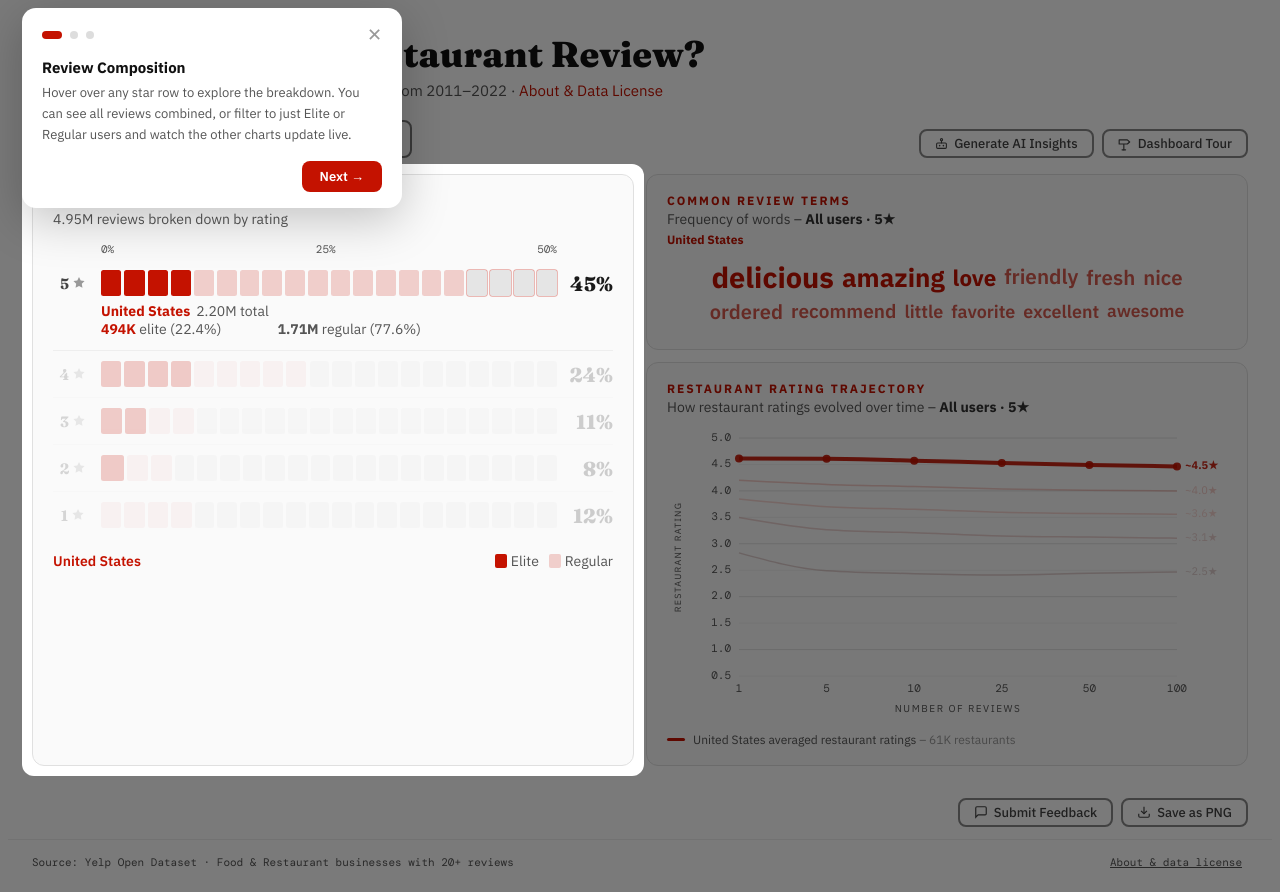
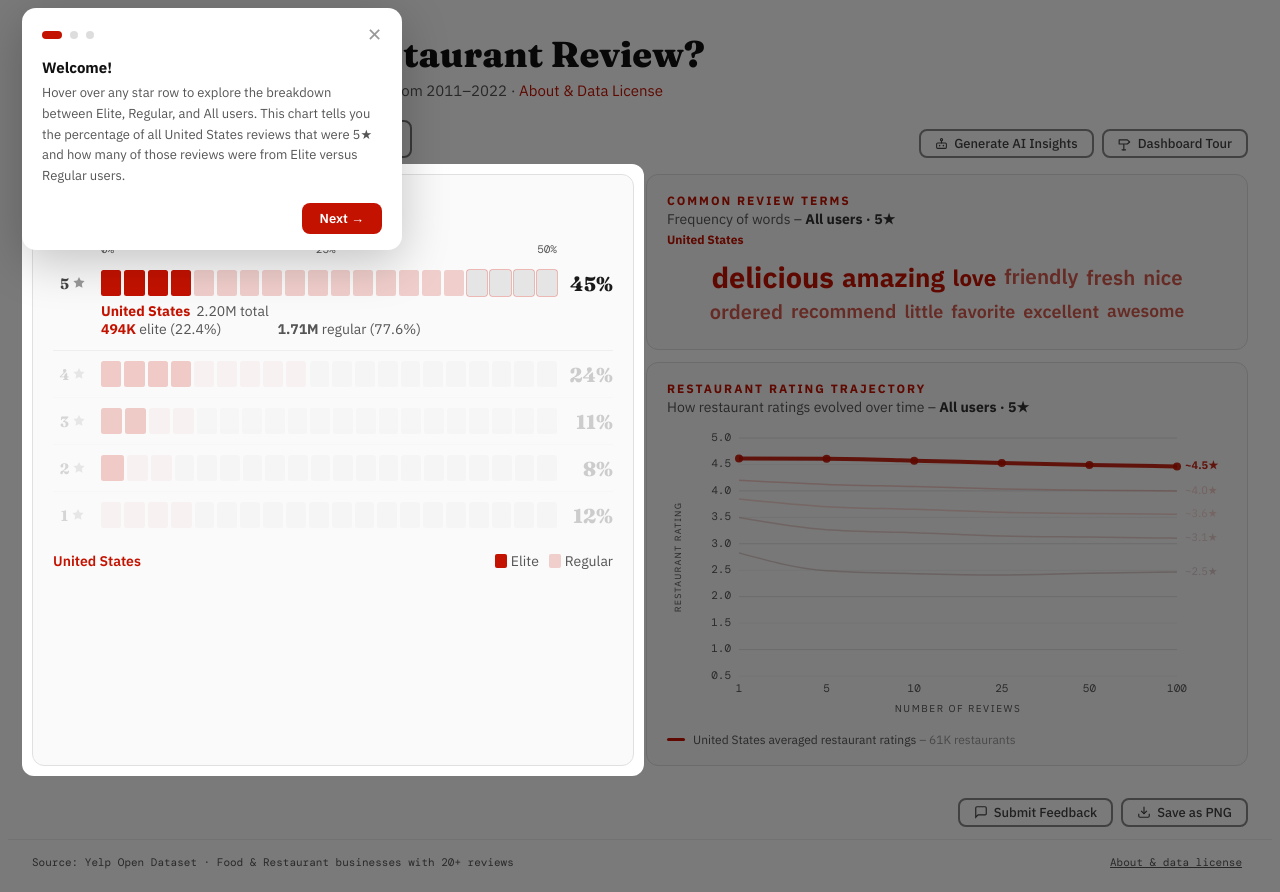
Before and after one commit to jaspermtom/yelp-review-dashboard, a React (Vite) app: page / in a window 1280 px wide. Built offline with nearby package versions, Linux system fonts and the light colour scheme.

Commit message:
Update first product walkthrough text

```diff
--- a/src/App.jsx
+++ b/src/App.jsx
@@ -124,8 +124,8 @@ function isNewUser(){
 const TOUR_STEPS=[
   {
     target:'yd-tour-composition',
-    title:'Review Composition',
-    body:'Hover over any star row to explore the breakdown. You can see all reviews combined, or filter to just Elite or Regular users and watch the other charts update live.',
+    title:'Welcome!',
+    body:'Hover over any star row to explore the breakdown between Elite, Regular, and All users. This chart tells you the percentage of all United States reviews that were 5★ and how many of those reviews were from Elite versus Regular users.',
     demoHs:5,demoHt:'all',
   },
   {
@@ -136,8 +136,8 @@ const TOUR_STEPS=[
   },
   {
     target:'yd-tour-trajectory',
-    title:'Restaurant Rating Trajectory',
-    body:"Each line tracks how a restaurant's rating evolves, averaged across every restaurant with a final rating in 2022 of 5★, 4★, etc.",
+    title:'What is Restaurant Rating Trajectory?',
+    body:"Each line tracks the change in averaged restaurant ratings across 5 buckets of cumulative ratings (~4.5★, ~4★, etc). For all United States restaurants with a ~2.5★ rating, this shows their first review on average was 2.83★.",
     demoHs:1,demoHt:null,
   },
 ];
@@ -335,6 +335,9 @@ if(!natData||!cityIndex)return(<div style={{display:'flex',alignItems:'center',j
   const tourStepBody=(()=>{
     if(!tour.active||tour.tourStep<0)return"";
     const step=tour.tourStep;
+    if(step===0){
+      return`Hover over any star row to explore the breakdown between Elite, Regular, and All users. This chart tells you the percentage of all ${l1} reviews that were 5★ and how many of those reviews were from Elite versus Regular users.`;
+    }
     if(step===2){
       const firstAvg=data.trajectories&&data.trajectories["poor"]&&data.trajectories["poor"].all&&data.trajectories["poor"].all["1"]?data.trajectories["poor"].all["1"].avg:null;      const avgStr=firstAvg!=null?firstAvg.toFixed(2)+"\u2605":"—";
       return"Each line tracks the change in averaged restaurant ratings across 5 buckets of cumulative ratings (~4.5\u2605, ~4\u2605, etc). For all "+l1+" restaurants with a ~2.5\u2605 rating, this shows their first review on average was "+avgStr+".";
```
